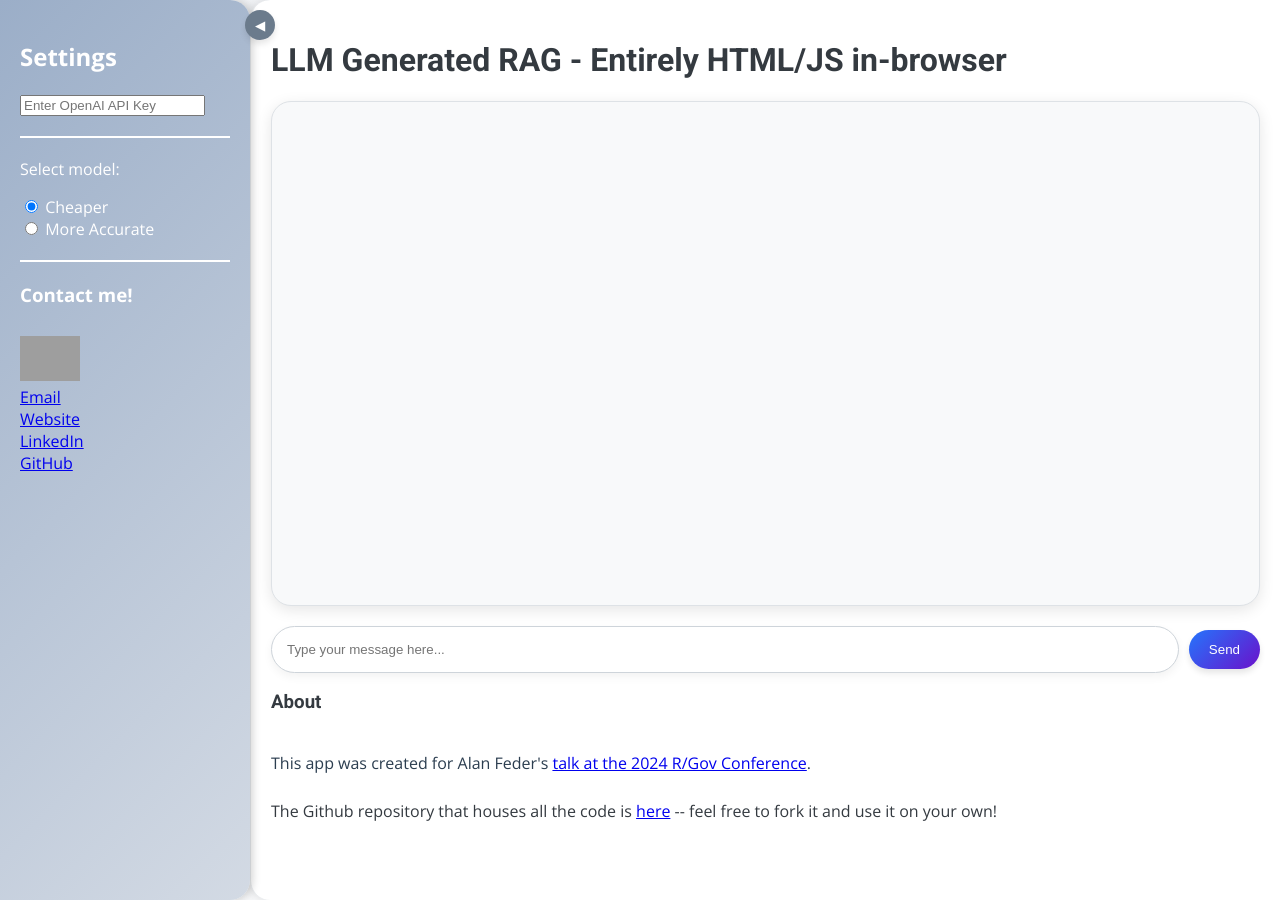
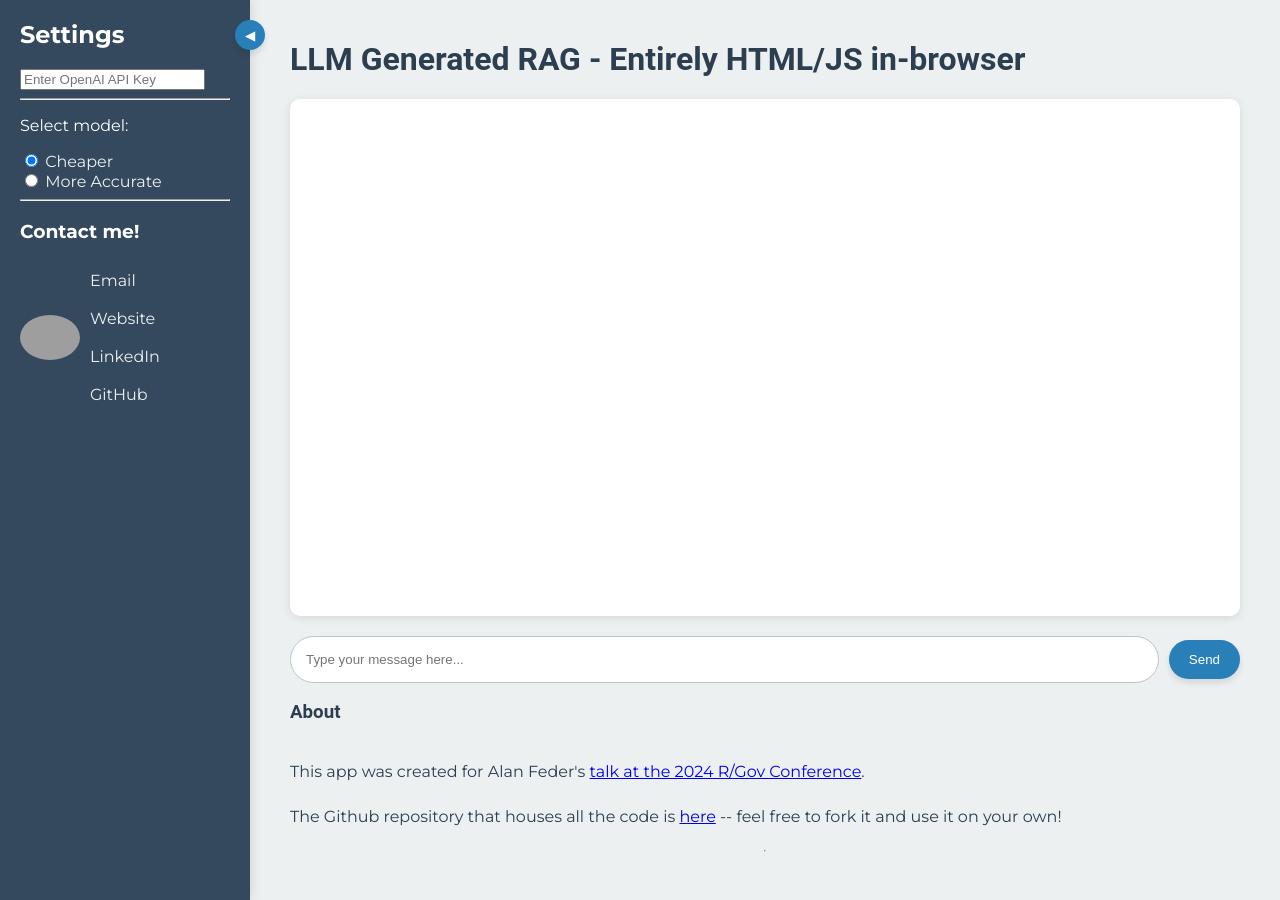
Before and after one commit to AlanFeder/AlanFeder.github.io, a Jekyll site: the page dcr_rag/html_app.html, which Jekyll copies as it is, in a window 1280 px wide. Built offline with Jekyll 4.4.1, drawn with Linux system fonts in a browser that asks for light colours; nearby versions of some CDN libraries; grey boxes are pictures that could not be loaded.

Commit message:
prettier

```diff
--- a/dcr_rag/html_app.html
+++ b/dcr_rag/html_app.html
@@ -8,36 +8,36 @@
     <script src="https://cdn.jsdelivr.net/npm/@tensorflow/tfjs"></script>
     <script src="https://cdn.jsdelivr.net/npm/marked/marked.min.js"></script>
     <script src="https://cdn.jsdelivr.net/npm/papaparse@5.3.0/papaparse.min.js"></script>
-    <link href="https://fonts.googleapis.com/css2?family=Open+Sans:wght@400;700&family=Roboto:wght@300;700&display=swap" rel="stylesheet">
+    <link href="https://fonts.googleapis.com/css2?family=Montserrat:wght@400;700&display=swap" rel="stylesheet">
     <style>
+        /* Global Styles */
         body {
-            font-family: 'Open Sans', sans-serif;
+            font-family: 'Montserrat', sans-serif;
             margin: 0;
             padding: 0;
             display: flex;
             height: 100vh;
-            background: linear-gradient(135deg, #f0f2f5, #ffffff);
-            color: #343a40;
+            background-color: #f5f7fa;
+            color: #2c3e50;
         }
 
+        /* Sidebar Styles */
         #sidebar {
             width: 250px;
-            background: linear-gradient(135deg, #9baec8, #d3dae4);
+            background-color: #34495e;
             padding: 20px;
             box-sizing: border-box;
             color: white;
-            box-shadow: 2px 0 10px rgba(0,0,0,0.2);
-            border-top-right-radius: 20px;
-            border-bottom-right-radius: 20px;
+            box-shadow: 2px 0 10px rgba(0,0,0,0.1);
+            transition: width 0.3s ease;
             position: relative;
-            transition: width 0.3s ease;
         }
 
         #toggle-sidebar {
             position: absolute;
-            top: 10px;
-            right: -25px;
-            background: #6b7b8c;
+            top: 20px;
+            right: -15px;
+            background: #2980b9;
             border: none;
             color: white;
             padding: 5px;
@@ -45,32 +45,61 @@
             cursor: pointer;
             width: 30px;
             height: 30px;
+            box-shadow: 0 4px 6px rgba(0,0,0,0.1);
+            transition: background 0.3s;
         }
 
+        #toggle-sidebar:hover {
+            background: #3498db;
+        }
+
+        #sidebar-content h2 {
+            margin-top: 0;
+        }
+
+        #sidebar input, #sidebar label {
+            color: #ecf0f1;
+        }
+
+        #sidebar a {
+            color: #ecf0f1;
+            text-decoration: none;
+            transition: color 0.3s;
+        }
+
+        #sidebar a:hover {
+            color: #bdc3c7;
+        }
+
+        /* Main Content Styles */
         #main {
             flex-grow: 1;
-            padding: 20px;
+            padding: 40px;
             box-sizing: border-box;
             display: flex;
             flex-direction: column;
-            background-color: #ffffff;
-            border-left: 1px solid #e9ecef;
-            border-top-left-radius: 20px;
-            border-bottom-left-radius: 20px;
-            box-shadow: -2px 0 10px rgba(0,0,0,0.1);
+            background-color: #ecf0f1;
+            overflow-y: auto;
         }
 
+        #main h1 {
+            font-weight: 700;
+            margin-top: 0;
+            color: #2c3e50;
+        }
+
+        /* Chat Container Styles */
         #chat-container {
             flex-grow: 1;
             overflow-y: auto;
-            border: 1px solid #dee2e6;
             padding: 20px;
             margin-bottom: 20px;
-            border-radius: 20px;
-            background-color: #f8f9fa;
-            box-shadow: 0 4px 15px rgba(0,0,0,0.1);
+            background-color: #ffffff;
+            border-radius: 10px;
+            box-shadow: 0 2px 10px rgba(0,0,0,0.1);
         }
 
+        /* Input Container Styles */
         #input-container {
             display: flex;
             align-items: center;
@@ -80,102 +109,62 @@
         #user-input {
             flex-grow: 1;
             padding: 15px;
-            border: 1px solid #ced4da;
-            border-radius: 30px;
+            border: 1px solid #bdc3c7;
+            border-radius: 50px;
             outline: none;
             transition: border-color 0.3s, box-shadow 0.3s;
-            box-shadow: 0 4px 10px rgba(0, 0, 0, 0.05);
+            background-color: #ffffff;
         }
 
         #user-input:focus {
-            border-color: #6a11cb;
-            box-shadow: 0 4px 15px rgba(106, 17, 203, 0.3);
+            border-color: #2980b9;
+            box-shadow: 0 0 10px rgba(41, 128, 185, 0.2);
         }
 
         button {
-            background: linear-gradient(135deg, #2575fc, #6a11cb);
+            background: #2980b9;
             color: white;
             border: none;
             padding: 12px 20px;
-            border-radius: 30px;
+            border-radius: 50px;
             cursor: pointer;
             transition: background 0.3s, transform 0.2s;
-            box-shadow: 0 4px 10px rgba(0, 0, 0, 0.1);
+            box-shadow: 0 4px 6px rgba(0,0,0,0.1);
         }
 
         button:hover {
-            background: linear-gradient(135deg, #6a11cb, #2575fc);
+            background: #3498db;
         }
 
         button:active {
             transform: scale(0.95);
         }
 
+        /* Message Styles */
         .message {
             margin-bottom: 15px;
             padding: 15px;
             border-radius: 15px;
-            box-shadow: 0 4px 10px rgba(0,0,0,0.1);
             max-width: 70%;
             line-height: 1.5;
+            word-wrap: break-word;
+            box-shadow: 0 2px 10px rgba(0,0,0,0.1);
         }
 
         .user {
-            background-color: #d1ecf1;
-            color: #0c5460;
+            background-color: #dfe6e9;
             align-self: flex-end;
-            text-align: right;
         }
 
         .assistant {
-            background-color: #e2e3e5;
-            color: #383d41;
+            background-color: #74b9ff;
+            color: white;
             align-self: flex-start;
         }
 
-        .video-title {
-            cursor: pointer;
-            padding: 15px;
-            background-color: #6c757d;
-            color: white;
-            border-radius: 10px;
-            margin-bottom: 10px;
-            transition: background-color 0.3s, transform 0.2s;
-            box-shadow: 0 4px 10px rgba(0, 0, 0, 0.1);
-        }
-
-        .video-title:hover {
-            background-color: #495057;
-            transform: scale(1.05);
-        }
-
-        .video-content {
-            display: none;
-            padding: 15px;
-            border: 1px solid #ced4da;
-            border-top: none;
-            border-radius: 0 0 10px 10px;
-            box-shadow: 0 4px 10px rgba(0,0,0,0.1);
-        }
-
-        .video-content iframe {
-            width: 100%;
-            height: 315px;
-            border-radius: 15px;
-        }
-
-        button {
-            box-shadow: 0 4px 6px rgba(0, 0, 0, 0.1);
-            transition: transform 0.2s;
-        }
-
-        button:active {
-            transform: scale(0.95);
-        }
-
-        hr {
-            border: 1px solid #ffffff;
-            margin: 20px 0;
+        /* Video Results Styles */
+        #video-results h3 {
+            color: #2c3e50;
         }
 
         #video-results {
@@ -187,6 +176,82 @@
         .video-container {
             width: calc(50% - 10px);
             box-sizing: border-box;
+            background-color: #ffffff;
+            border-radius: 10px;
+            box-shadow: 0 2px 10px rgba(0,0,0,0.1);
+            overflow: hidden;
+        }
+
+        .video-title {
+            cursor: pointer;
+            padding: 15px;
+            background-color: #2980b9;
+            color: white;
+            font-weight: 600;
+            transition: background-color 0.3s;
+        }
+
+        .video-title:hover {
+            background-color: #3498db;
+        }
+
+        .video-content {
+            display: none;
+            padding: 15px;
+        }
+
+        .video-content iframe {
+            width: 100%;
+            height: 200px;
+            border: none;
+            border-radius: 10px;
+        }
+
+        .video-content button {
+            margin-top: 10px;
+            width: 100%;
+        }
+
+        .video-content #transcript {
+            margin-top: 10px;
+            max-height: 200px;
+            overflow-y: auto;
+            padding: 10px;
+            background-color: #ecf0f1;
+            border-radius: 5px;
+        }
+
+        /* Contact Section Styles */
+        .contact-section {
+            display: flex;
+            align-items: center;
+            gap: 10px;
+        }
+
+        .contact-section img {
+            border-radius: 50%;
+        }
+
+        .contact-links a {
+            color: #ecf0f1;
+            text-decoration: none;
+            display: block;
+            transition: color 0.3s;
+        }
+
+        .contact-links a:hover {
+            color: #bdc3c7;
+        }
+
+        /* Responsive Styles */
+        @media screen and (max-width: 768px) {
+            #sidebar {
+                width: 200px;
+            }
+
+            .video-container {
+                width: 100%;
+            }
         }
     </style>
 </head>
```
